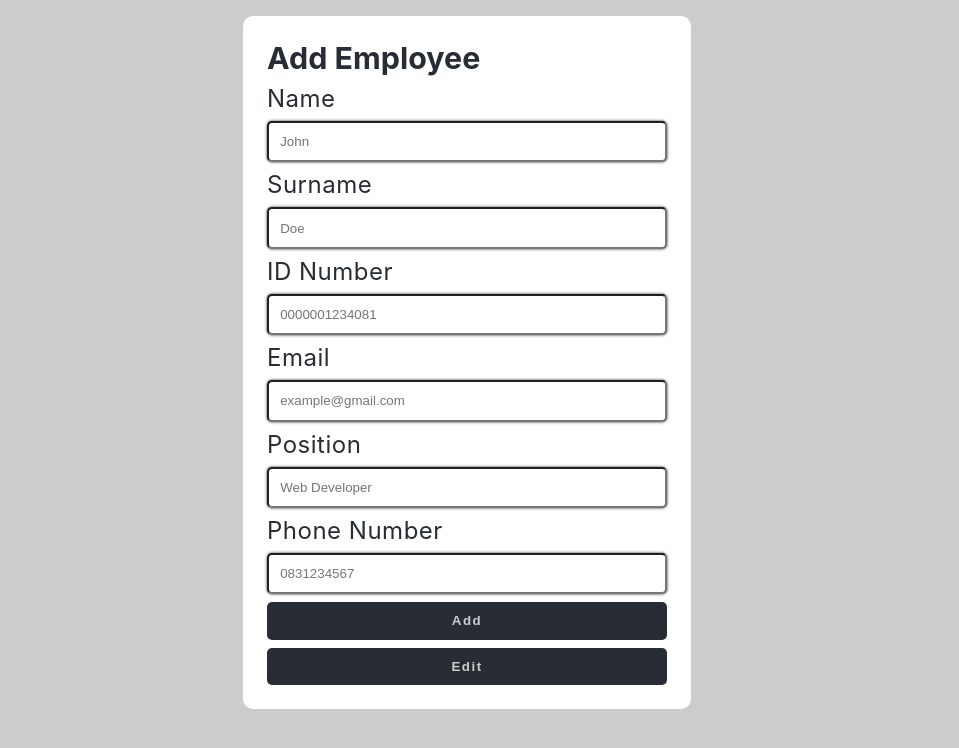
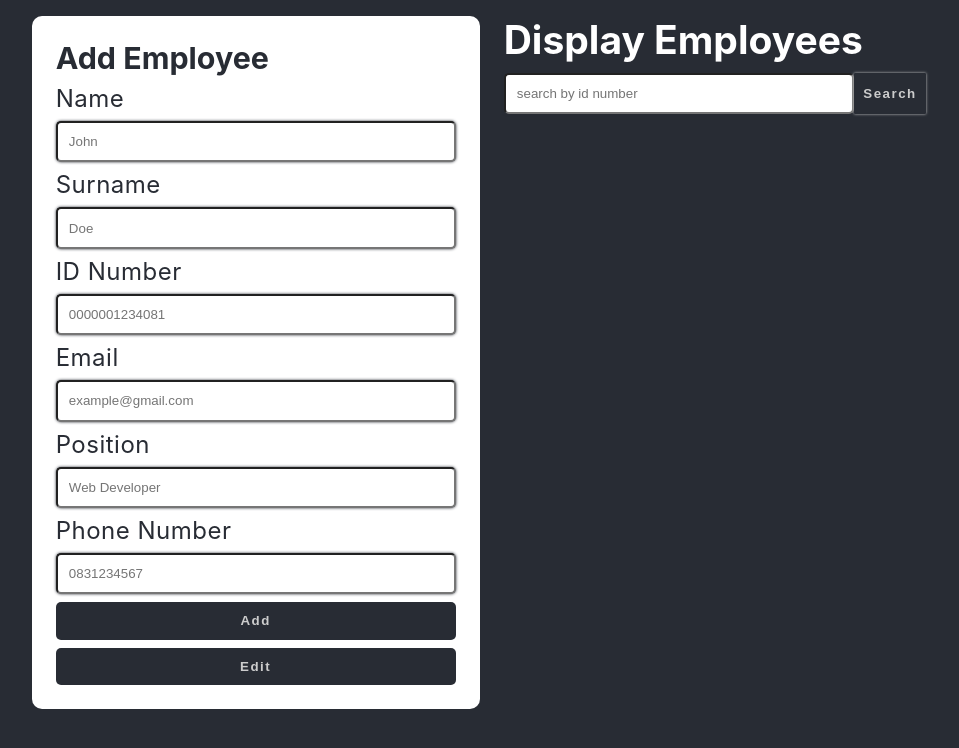
Before and after one commit to rabnic/employee-tracker-react, a React (Create React App) app: page / in a window 1280 px wide. Shown: the top 748 px of the page, without its empty margins (161-1120 px from the left). Built offline with nearby package versions, Linux system fonts and the light colour scheme.

Commit message:
implemented the search feature

```diff
--- a/src/App.css
+++ b/src/App.css
@@ -5,12 +5,10 @@
 }
 
 .App {
-  /* background-color: #282c34; */
-  background-color: #ccc;
+  background-color: #282c34;
   min-height: 100vh;
   display: flex;
   gap: 1.5rem;
-  flex-wrap: wrap;
   justify-content: center;
   font-size: calc(10px + 2vmin);
   color: white;
@@ -33,13 +31,26 @@
   width: 400px;
 }
 
-.add-form-container input {
+.add-form-container input, #search-input {
   padding: .7rem;
   min-width: 350px;
   width: 100%;
   outline: 0;
   box-shadow: 0 0 3px #282c34;
   border-radius: 5px;
+}
+
+#search-btn {
+  width: fit-content;
+  box-shadow: 0 0 3px #ccc;
+  padding: .6rem;
+  font-weight: 700;
+  border-radius: 1px;
+}
+
+.search-container {
+  display: flex;
+  margin: .6rem auto;
 }
 
 .add-form-container label {
--- a/src/components/DisplayEmployees.jsx
+++ b/src/components/DisplayEmployees.jsx
@@ -1,13 +1,46 @@
+import { useState } from 'react';
 import EmployeeCard from './EmployeeCard';
 
 const DisplayEmployees = ({employees, delEmployee, setCurrentEmployeeEdit}) => {
     // console.log('Display emps--- ', employees)
+
+    // let employeesLocal = [...employees];
+
+    const [searchQuery, setSearchQuery] = useState('');
+    const [employeesLocal, setEmployeesLocal] = useState([...employees])
+
+    const handleInputChange = (e) => {
+        let sanitized = e.target.value.trim();
+        setSearchQuery(sanitized);
+    }
+
+    const filterByID = () => {
+        if (document.getElementById('search-input').value !== '') {
+            console.log('in search')
+            setEmployeesLocal(employees.filter(employee => {
+                console.log(employee,' == ' , searchQuery)
+                return employee.id.includes(searchQuery)}));
+        } else {
+            setEmployeesLocal([...employees])
+        }
+    }
+
     return (
         <section>
+            <h2>Display Employees</h2>
+            <div className='search-container'>
+            <input type="text" id='search-input' required placeholder='search by id number' onChange={handleInputChange}/>
+            <button onClick={filterByID} id='search-btn'>Search</button>
+            </div>
             {
-                employees.map(employee => {
+                employeesLocal.map(employee => {
                     return <EmployeeCard key={employee.key} employee={{employee}} delEmployee={delEmployee} setCurrentEmployeeEdit={setCurrentEmployeeEdit}/>
                 })
+            }
+            {
+                // setTimeout(() => {
+                //     setEmployeesLocal([...employees])
+                // }, 10000)
             }
 
         </section>
```
